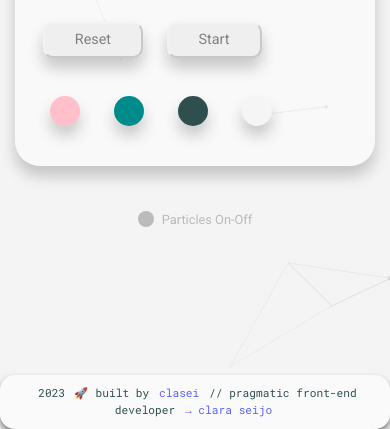
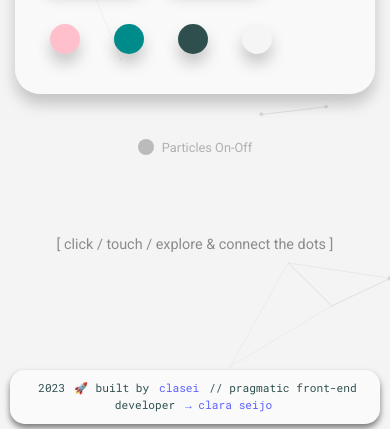
Before and after one commit to clasei/space-time, a plain HTML site: page index.html in a window 390 px wide. Shown: the part 415-844 px from the top of the page. Drawn offline with nearby package versions, Linux system fonts and the light colour scheme.

Commit message:
footer style updated

```diff
--- a/index.html
+++ b/index.html
@@ -19,8 +19,6 @@
 <body>
 
     <div id="particles-js" style="position: absolute; overflow: hidden; top: 0; left: 0; width: 100%; height: 100%;"></div>
-
-    <div class="hint">[ click / touch / explore & connect the dots ]</div>
 
     <div class="container">
         <div class="heading">spaceTime</div>
@@ -44,11 +42,6 @@
         </button>
     </div>
 
-    <div class="custom-control custom-switch mt-3 ml-3">
-        <input type="checkbox" class="custom-control-input" id="toggle-particles" checked>
-        <label class="custom-control-label" for="toggle-particles">Particles On-Off</label>
-    </div>
-
     <div id="footer">
         <footer>
             <span id="currentYear"></span>
@@ -58,6 +51,13 @@
         </footer>
     </div>
 
+    <div class="custom-control custom-switch mt-3 ml-3">
+        <input type="checkbox" class="custom-control-input" id="toggle-particles" checked>
+        <label class="custom-control-label" for="toggle-particles">Particles On-Off</label>
+    </div>
+
+    <div class="hint">[ click / touch / explore & connect the dots ]</div>
+
     <script src="https://cdn.jsdelivr.net/npm/particles.js@2.0.0/particles.min.js"></script>
     <script src="script.js" defer></script>
 </body>
--- a/styles.css
+++ b/styles.css
@@ -60,6 +60,7 @@ body {
     padding: 5px 30px;
     margin: 20px 10px;
     color: grey;
+    background-color: rgba(245, 245, 245, 0.75);
     border-color: rgba(245, 245, 245, 0.5);
     box-shadow: 0px 10px 15px rgba(0,0,0,0.2);
 }
@@ -92,7 +93,7 @@ body {
 
 .custom-control-label {
     font-size: 0.8rem;
-    color: rgba(176, 176, 176, 0.85);
+    color: rgba(165, 165, 165, 0.85);
 }
 
 .custom-switch .custom-control-input:checked~.custom-control-label::before {
@@ -120,8 +121,7 @@ body {
     font-size: 0.7em;
     background-color: rgba(255, 255, 255, 0.5);
     padding: 10px 5px;
-    width: 100%;
-
+    width: 95%;
     position: fixed;
     bottom: 0;
     text-align: center;
@@ -202,6 +202,7 @@ footer span {
     #footer {
         position: fixed;
         bottom: 0;
+        margin-bottom: 5px;
         border-radius: 15px;
     }
 }
```
